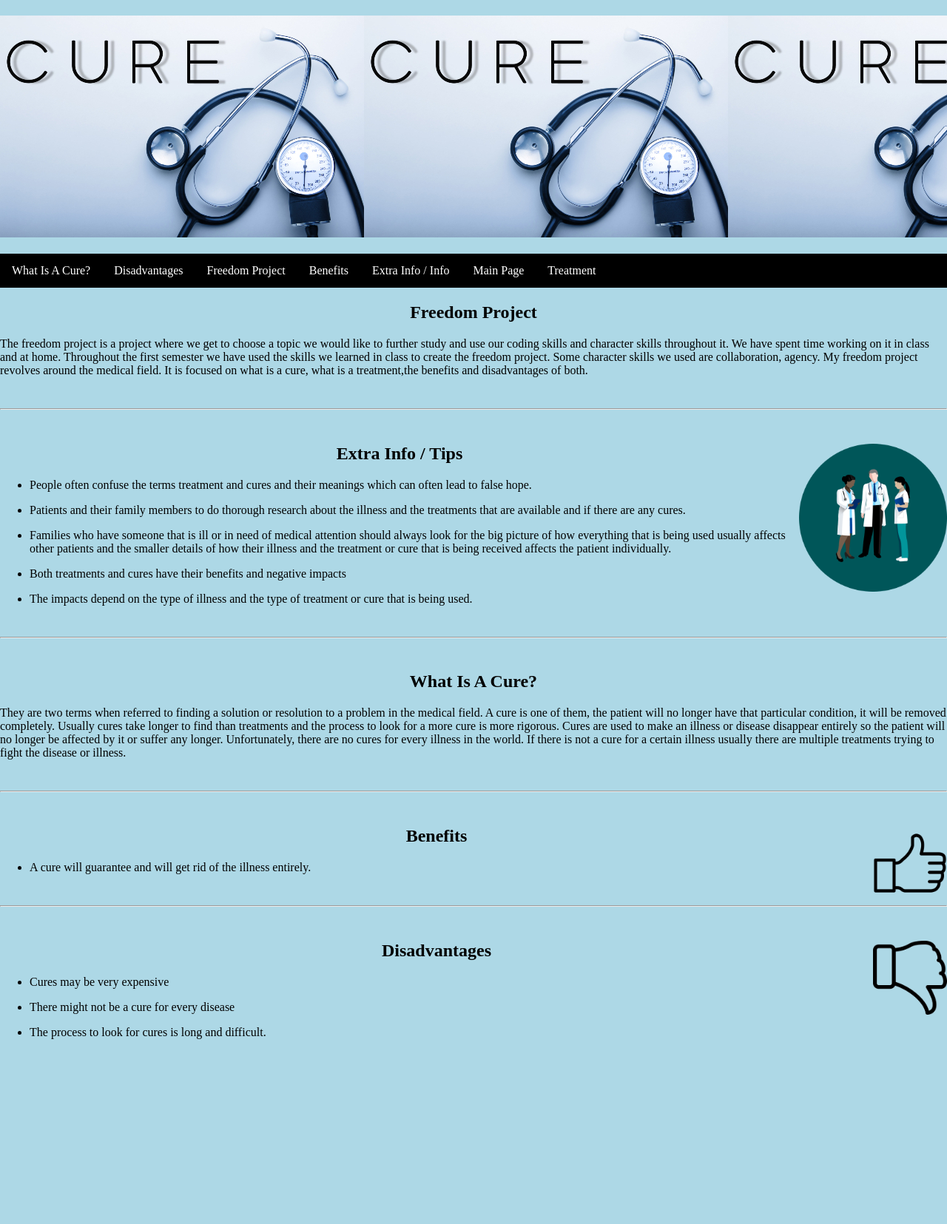
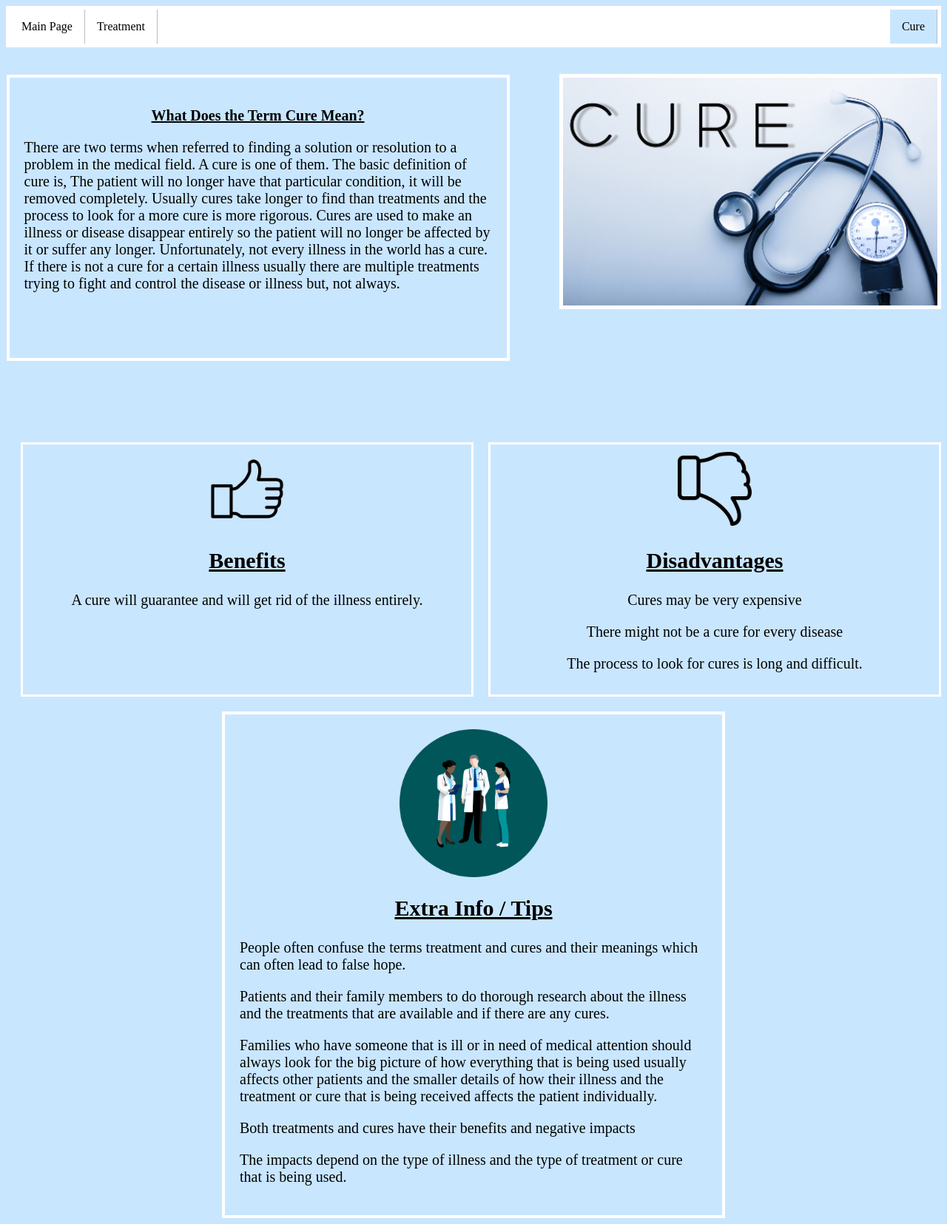
Before and after one commit to lesliec1071/freedom-project, a plain HTML site: page cures.html in a window 1280 px wide. Shown: the whole page at 74% size. Before the commit the page ends 1439 px from the top, so only its background shows below. Drawn offline with nearby package versions, Linux system fonts and the light colour scheme.

Commit message:
I changed everything, the whole design and format.

```diff
--- a/cures.html
+++ b/cures.html
@@ -5,96 +5,140 @@
     <meta name="viewport" content="width=device-width">
     <title>repl.it</title>
     <link href="style.css" rel="stylesheet" type="text/css" />
-    <style>
-* {
-  box-sizing: border-box;
+ </head>
+ <style>
+   body {
+     background-color:#c9e6ff;
+   }
+
+.center {
+  display: block;
+  margin-left: auto;
+  margin-right: auto;
+  width: 50%;
+}
+.serif {
+  font-family: "Times New Roman", Times, serif;
 }
 
-body {
+.container-fluid{
+  background:#ffffff;
+  padding: 5px;
+  }
+.b {
+  border: 4px solid white;
+  padding: 20px;
+  height: 10%;
+  width: 50%;
+margin: .55px;
+font-size: 20px;
+}
+.c1 {
+  border: 4px solid white;
+  padding: 20px;
+  height: 10%;
+  width: 50%;
+display: block;
+  margin-left: auto;
+  margin-right: auto;
+  font-size: 20px;
+}
+ul {
+  list-style-type: none;
   margin: 0;
+  padding: 0;
+  overflow: hidden;
+  background-color: #ffffff;
 }
 
-/* Style the header */
-
-#myHeader {
-  background-image: url(cure4.jpg);
- align: center;
-  padding: 100px;
-  height: 300px;
-  background-repeat: no repeat;
+li {
+  float: left;
+   border-right:1px solid #bbb;
 }
 
-/* Style the top navigation bar */
-.topnav {
-  overflow: hidden;
-  background-color: black;
-}
- body{
- background-color: lightblue;
- }
-/* Style the topnav links */
-.topnav a {
-  float: left;
+li a {
   display: block;
-  color: white;
+  color: black;
   text-align: center;
   padding: 14px 16px;
   text-decoration: none;
 }
 
-/* Change color on hover */
-.topnav a:hover {
-  background-color: #ddd;
-  color:black;
+li a:hover:not(.active) {
+  background-color: #c9e6ff;
 }
-</style>
-<body>
-<h1 id="myHeader"></h1>
-<div class="topnav">
-<a href="#C4">What Is A Cure?</a>
-<a href="#C1">Disadvantages</a>
-<a href="#C2">Freedom Project</a>
-<a href="#C3">Benefits</a>
-<a href="#C5">Extra Info / Info</a>
-<a href="index.html">Main Page</a>
- <a href="treatment.html">Treatment</a>
+
+.active {
+  background-color: #c9e6ff;
+}
+
+.grid-container {
+  display: grid;
+  justify-content: space-between;
+  grid-template-columns: 50% 50%;
+  grid-gap: 20px;
+  padding: 20px;
+}
+
+.grid-container > div {
+  text-align: center;
+  padding: 10px 0;
+  font-size: 20px;
+  border: 3px solid #ffffff;
+}
+   </style>
+  <body>
+    <script src="script.js"></script>
+        <script src="https://code.jquery.com/jquery-3.4.1.slim.min.js" integrity="sha384-J6qa4849blE2+poT4WnyKhv5vZF5SrPo0iEjwBvKU7imGFAV0wwj1yYfoRSJoZ+n" crossorigin="anonymous"></script>
+    <script src="https://cdn.jsdelivr.net/npm/popper.js@1.16.0/dist/umd/popper.min.js" integrity="sha384-Q6E9RHvbIyZFJoft+2mJbHaEWldlvI9IOYy5n3zV9zzTtmI3UksdQRVvoxMfooAo" crossorigin="anonymous"></script>
+    <script src="https://stackpath.bootstrapcdn.com/bootstrap/4.4.1/js/bootstrap.min.js" integrity="sha384-wfSDF2E50Y2D1uUdj0O3uMBJnjuUD4Ih7YwaYd1iqfktj0Uod8GCExl3Og8ifwB6" crossorigin="anonymous"></script>
+
+    <div class="container-fluid" align="center"><ul>
+  <li><a href="index.html">Main Page</a></li>
+  <li><a href="treatment.html">Treatment</a></li>
+  <li style="float:right"><a class="active" href="cures.html">Cure</a></li>
+</ul>
 </div>
-<h2 id="C2" align="center">Freedom Project</h2>
-<p> The freedom project is a project where we get to choose a topic we would like to further study and use our coding skills and character skills throughout it. We have spent time working on it in class and at home. Throughout the first semester we have used the skills we learned in class to create the freedom project. Some character skills we used are collaboration, agency. My freedom project revolves around the medical field. It is focused on what is a cure, what is a treatment,the benefits and disadvantages of both.
+  <br>
+  <br>
+    <img src="cure4.jpg" class="container-fluid" style="float:right;width:40%;height:48%;">
+  <div class="b"><p align="center"><u><b>What Does the Term Cure Mean?</u></b></p>
+  There are two terms when referred to finding a solution or  resolution to a problem in the medical field. A cure is one of them. The basic definition of cure is, The patient will no longer have that particular condition, it will be removed completely. Usually cures take longer to find than treatments and the process to look for a more cure is more rigorous. Cures are used to make an illness or disease disappear entirely so the patient will no longer be affected by it or suffer any longer. Unfortunately, not every illness in the world has a cure. If there is not a cure for a certain illness usually there are multiple treatments trying to fight and control the disease or illness but, not always.
+  <br>
+  <br>
+  <br>
+  <br>
+  </div>
+    <br>
+    <br>
+    <br>
+    <br>
+    <br>
+
+<div class="grid-container">
+  <div>
+    <img src="up2.png" style="width:100px;height:100px;">
+    <h2 align="center"><u>Benefits</u></h2>
+<p>A cure will guarantee and will get rid of the illness entirely.</p>
+  </div>
+  <div>
+    <img src="down2.png" style="width:100px;height:100px;">
+    <h2 align="center"><u>Disadvantages</u></h2>
+<p>Cures may be very expensive</p>
+<p>There might not be a cure for every disease</p>
+<p>The process to look for cures is long and difficult.
 </p>
-<br>
-<hr>
-<br>
-<h2 id="C5" align="center"><img src="doc3.png" alt="doc" style="float:right;width:200px;height:200px;">Extra Info / Tips</h2>
+</div>
+</div>
+  <div class="c1"><img src="doc3.png" class="center" style="width:200px;height:200px;"> <h2 align="center"><u>Extra Info / Tips</u></h2><p>People often confuse the terms treatment and cures and their meanings which can often lead to false hope.</p>
 
-<ul><li><p>People often confuse the terms treatment and cures and their meanings which can often lead to false hope.</p></li>
+<p>Patients and their family members to do thorough research about the illness and the treatments that are available and if there are any cures. </p>
 
-<li><p>Patients and their family members to do thorough research about the illness and the treatments that are available and if there are any cures. </p></li>
+<p>Families who have someone that is ill or in need of medical attention should always look for the big picture of how everything that is being used usually affects other patients and the smaller details of how their illness and the treatment or cure that is being received affects the patient individually. </p>
 
-<li><p>Families who have someone that is ill or in need of medical attention should always look for the big picture of how everything that is being used usually affects other patients and the smaller details of how their illness and the treatment or cure that is being received affects the patient individually. </p></li>
+<p> Both treatments and cures have their benefits and negative impacts</p>
 
-<li><p> Both treatments and cures have their benefits and negative impacts</p></li>
+<p>The impacts depend on the type of illness and the type of treatment or cure that is being used.</p></div>
 
-<li><p>The impacts depend on the type of illness and the type of treatment or cure that is being used.</p></li></ul>
-<br>
-<hr>
-<br>
-<h2 id="C4" align="center">What Is A Cure?</h2>
-<p>They are two terms when referred to finding a solution or  resolution to a problem in the medical field. A cure is one of them, the patient will no longer have that particular condition, it will be removed completely. Usually cures take longer to find than treatments and the process to look for a more cure is more rigorous. Cures are used to make an illness or disease disappear entirely so the patient will no longer be affected by it or suffer any longer. Unfortunately, there are no cures for every illness in the world. If there is not a cure for a certain illness usually there are multiple treatments trying to fight the disease or illness.
-</p>
-<br>
-<hr>
-<br>
-<h2 id="C3" align="center"><img src="up2.png" alt="up" style="float:right;width:100px;height:100px;">Benefits</h2>
-<ul><li><p>A cure will guarantee and will get rid of the illness entirely. </p></li></ul>
-<br>
-<hr>
-<br>
-<h2 id="C1" align="center"><img src="down2.png" alt="down" style="float:right;width:100px;height:100px;">Disadvantages</h2>
-<ul><li><p>Cures may be very expensive</p></li>
-<p><li>There might not be a cure for every disease</li></p>
-<p><li>The process to look for cures is long and difficult.
-</li></p></ul>
-<br>
-</body>
+    </body>
 </html>
```
Also changed, not shown: index.html (+103 -81 lines), treatment.html (+116 -70 lines), advice.jpg (deleted), girl.jpg (added).
